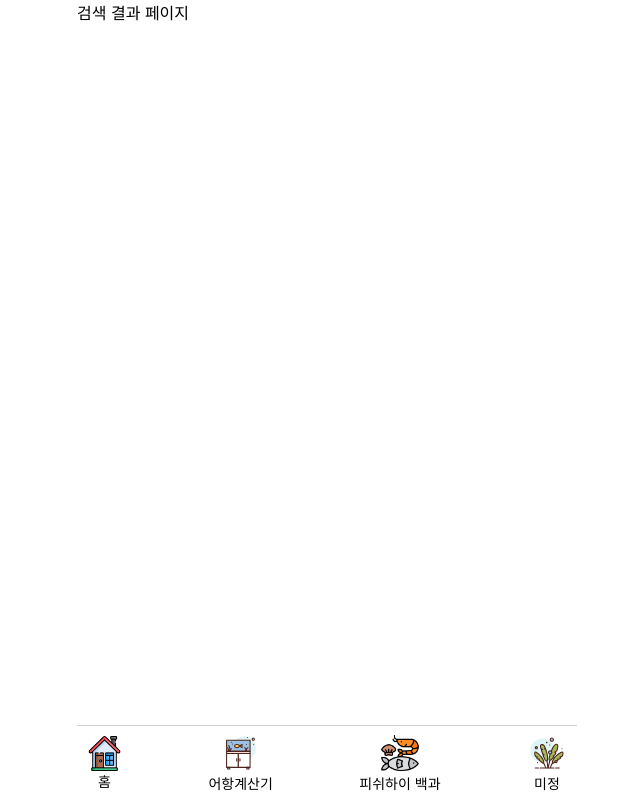
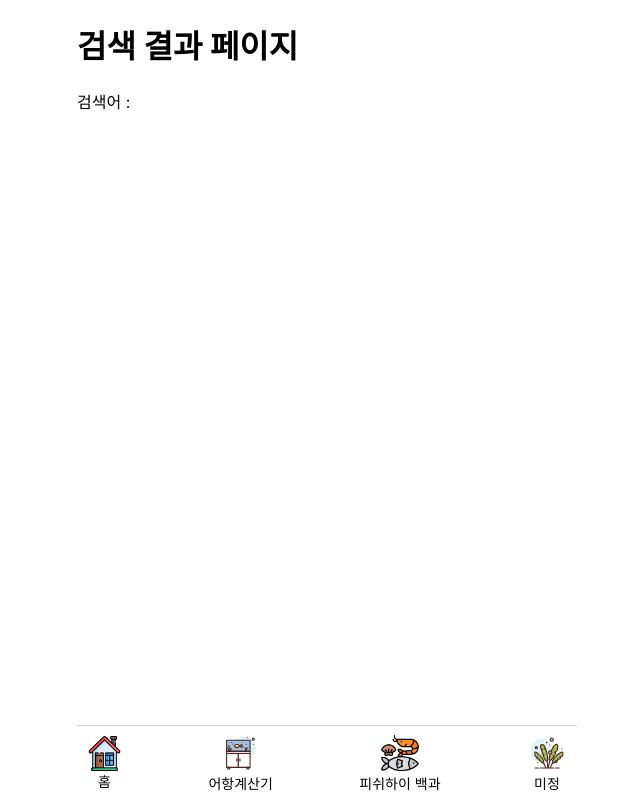
Before and after one commit to pannchat/fishhi, a Next.js app: page /search in a window 1280 px wide. Shown: the whole page, without its empty margins (313-953 px from the left). Built offline with nearby package versions, Linux system fonts and the light colour scheme.

Commit message:
feat(searchResult): show search text

```diff
--- a/components/search/index.tsx
+++ b/components/search/index.tsx
@@ -1,12 +1,12 @@
 import React from "react";
 import SearchInput from "./searchInput";
-import SearchResult from "./searchResult";
+import SearchSuggestion from "./searchSuggestion";
 
 const Search = () => {
   return (
     <div className="search__wrapper">
       <SearchInput />
-      <SearchResult />
+      <SearchSuggestion />
 
       <style jsx>{`
         .search__wrapper {
--- a/pages/search/index.tsx
+++ b/pages/search/index.tsx
@@ -1,7 +1,18 @@
+import { useRouter } from "next/dist/client/router";
 import React from "react";
 
+const SEARCH_PAGE_KEY = "searchText";
+
 const SearchPage = () => {
-  return <div>검색 결과 페이지</div>;
+  const router = useRouter();
+  const { query } = router;
+  const searchText = query[SEARCH_PAGE_KEY];
+  return (
+    <div>
+      <h1>검색 결과 페이지</h1>
+      <p>검색어 : {searchText}</p>
+    </div>
+  );
 };
 
 export default SearchPage;
```
Also changed, not shown: components/search/searchSuggestion.tsx (renamed from components/search/searchResult.tsx, +9 -9 lines).
